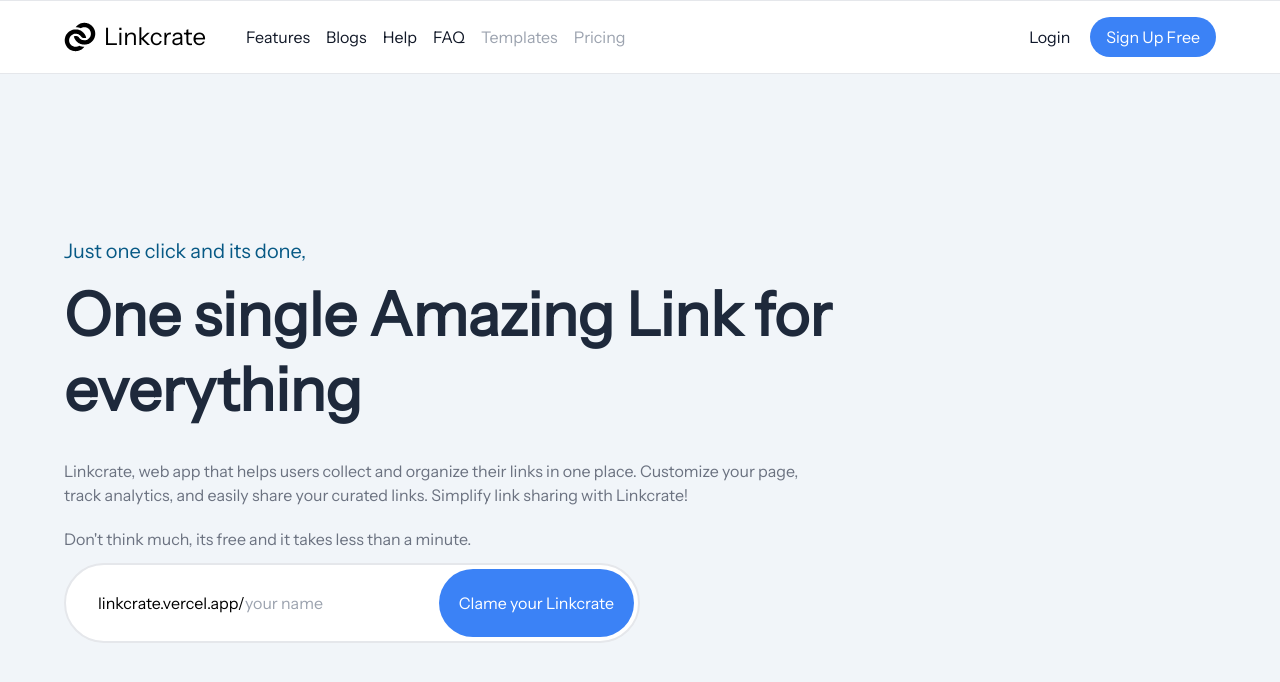
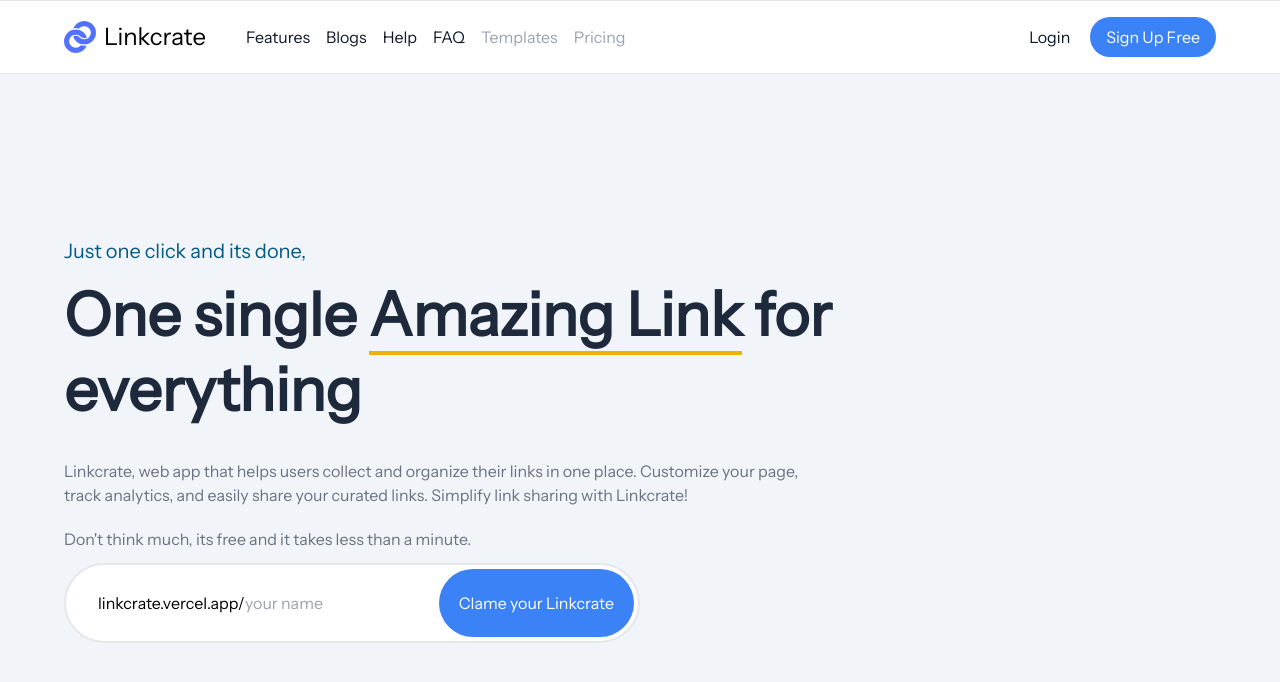
Before and after one commit to tier3guy/linkcrate, a React (Create React App) app: page / in a window 1280 px wide. Shown: the top 682 px of the page. Built offline with nearby package versions, Linux system fonts and the light colour scheme.

Commit message:
Updating Icons

```diff
--- a/public/index.html
+++ b/public/index.html
@@ -7,7 +7,7 @@
 
         <meta
             name="description"
-            content="LinkHub is a React-based web app that helps users collect and organize their links in one place. Customize your page, track analytics, and easily share your curated links. Simplify link sharing with LinkHub!"
+            content="Linkcrate is a web app that helps users collect and organize their links in one place. Customize your page, track analytics, and easily share your curated links. Simplify link sharing with LinkHub!"
         />
 
         <!-- Font Awesome CDN Link -->
@@ -19,7 +19,9 @@
             referrerpolicy="no-referrer"
         />
 
-        <title>Linkhub</title>
+        <link rel="icon" href="./icon.png" type="image/png">
+
+        <title>Linkcrate</title>
     </head>
     <body>
         <div id="root"></div>
--- a/src/components/Navbar.jsx
+++ b/src/components/Navbar.jsx
@@ -62,7 +62,7 @@
                 <p className="text-slate-900 font-medium cursor-pointer">
                     Login
                 </p>
-                <button className="bg-blue-500 text-white px-4 py-2 rounded-3xl">
+                <button className="bg-blue-500 hover:bg-blue-700 text-white px-4 py-2 rounded-3xl">
                     <p className="text-base text-white font-medium">
                         Sign Up Free
                     </p>
--- a/src/pages/Home.jsx
+++ b/src/pages/Home.jsx
@@ -10,7 +10,11 @@
                         Just one click and its done,
                     </p>
                     <h1 className="md:w-2/3 md:leading-[75px] my-3 text-6xl font-bold text-slate-800">
-                        One single Amazing Link for everything
+                        One single{" "}
+                        <span className="border-b-4 border-yellow-500">
+                            Amazing Link
+                        </span>{" "}
+                        for everything
                     </h1>
                     <p className="mt-5 text-gray-500 w-2/3">
                         Linkcrate, web app that helps users collect and organize
@@ -29,7 +33,7 @@
                             type="text"
                             className="w-full h-full outline-none"
                         />
-                        <button className="bg-blue-500 text-white rounded-[6rem] px-5 py-2 absolute right-1 h-[90%]">
+                        <button className="bg-blue-500 hover:bg-blue-700 text-white rounded-[6rem] px-5 py-2 absolute right-1 h-[90%]">
                             Clame your Linkcrate
                         </button>
                     </div>
```
Also changed, not shown: public/icon.png (added), src/assets/Logo.svg.
